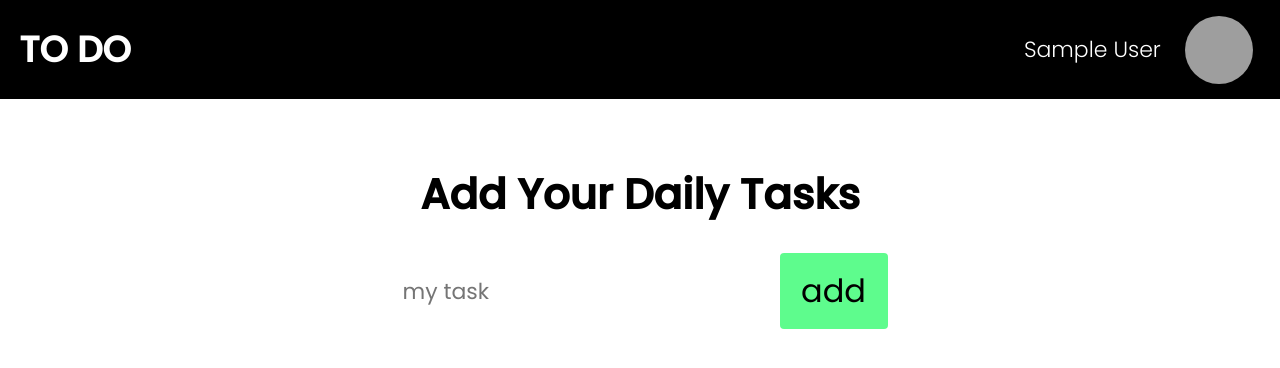
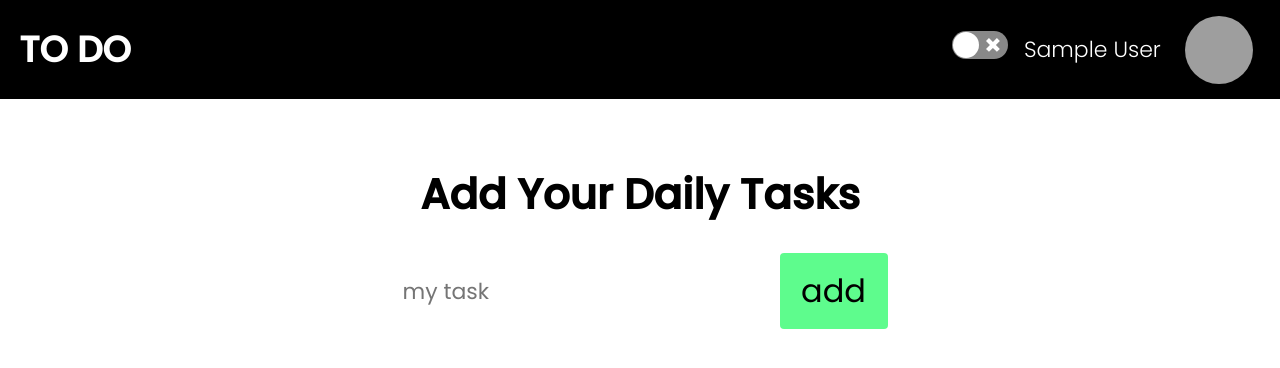
Before and after one commit to jaba777/todo-task, a React (Create React App) app: page /profile in a window 1280 px wide. Shown: the top 368 px of the page. Built offline with nearby package versions, Linux system fonts and the light colour scheme; sample sign-in values are in the browser's storage; grey boxes are pictures that could not be loaded.

Commit message:
add darkmode

```diff
--- a/package.json
+++ b/package.json
@@ -19,6 +19,7 @@
     "react-hook-form": "^7.43.9",
     "react-router-dom": "^6.10.0",
     "react-scripts": "5.0.1",
+    "react-switch": "^7.0.0",
     "sass": "^1.62.1",
     "typescript": "^4.9.5",
     "web-vitals": "^2.1.4",
--- a/src/Components/Header.tsx
+++ b/src/Components/Header.tsx
@@ -1,11 +1,15 @@
 import React, { useState, useEffect, useContext } from 'react';
 import { AuthContext } from '../auth/AuthContext';
 import { createListContext } from '../auth/DailyContext';
+import {MoodEffectContext} from '../auth/MoodEffect';
 import './Header.scss';
 import Button from '@mui/material/Button';
 import Menu from '@mui/material/Menu';
 import MenuItem from '@mui/material/MenuItem';
 import { useNavigate } from 'react-router-dom';
+
+import Switch from "react-switch";
+
 
 
 interface User {
@@ -18,6 +22,7 @@ const Header = () => {
   const crrentList = useContext(createListContext);
   const [userData, setUserData] = useState<User>({ name: undefined, photo: undefined });
  const navigate = useNavigate();
+ const useMoodEffect=useContext(MoodEffectContext)
 
   useEffect(() => {
     setUserData({
@@ -44,8 +49,23 @@ const Header = () => {
   const Logout=()=>{
     currentUser?.setCurrentUser(null);
     crrentList?.setCurrenList(null)
+    useMoodEffect?.setEffect('light')
     navigate('/');
   }
+
+
+
+
+
+
+  const [checked,setChecked]=useState(false);
+
+  function effectchange(e:any){
+    setChecked(false)
+
+   useMoodEffect?.setEffect((curr:string)=>curr === 'light' ? 'dark' : 'light')
+  }
+
 
   return (
     <>
@@ -56,6 +76,10 @@ const Header = () => {
           </div>
           <div className="lists">
             <ul>
+              <li>
+              <Switch onChange={effectchange} checked={useMoodEffect?.effect==='dark'} />
+
+              </li>
               <li>{userData?.name}</li>
 
               <li>
--- a/src/Components/routes/Private.tsx
+++ b/src/Components/routes/Private.tsx
@@ -5,9 +5,7 @@ import { Outlet, Navigate } from 'react-router-dom';
 export default function PrivateRoute(){
     const currentUser = JSON.parse(localStorage.getItem("user") || 'null') as boolean;
 
-    useEffect(()=>{
-        console.log(currentUser==null)
-    },[currentUser])
+
 
     return currentUser !== null ? <Outlet /> : <Navigate to='/' />
 }
--- a/src/Pages/Profile.scss
+++ b/src/Pages/Profile.scss
@@ -1,3 +1,16 @@
+.dark{
+    background: #222;
+    color: #fff;
+   .nav-list{
+     li{
+        background: #fff;
+        color: #000;
+     }
+   }
+}
+.profile-page{
+    //background: #222;
+    min-height: 100vh;
     .todos-container{
         width: 600px;
         max-width: 95%;
@@ -81,3 +94,4 @@
             }
         }
     }
+}
--- a/src/Pages/Profile.tsx
+++ b/src/Pages/Profile.tsx
@@ -4,6 +4,7 @@ import './Profile.scss';
 import Done from '../Images/done.png';
 import Delete from '../Images/delete.png';
 import {createListContext} from '../auth/DailyContext';
+import {MoodEffectContext} from '../auth/MoodEffect';
 
 interface ListUser {
   id: number | string;
@@ -44,10 +45,6 @@ const Profile = () => {
     setDailyTasks(currentList?.currentList)
   },[currentList?.currentList])
 
-
-
-
-
   const toggleBrandButton = async (id: number |string) => {
 
     try {
@@ -57,8 +54,11 @@ const Profile = () => {
     }
   };
 
+  const useMoodEffect=useContext(MoodEffectContext)
+
+
   return (
-    <>
+   <section className={`profile-page ${useMoodEffect?.effect==='dark'? 'dark': 'light'}`}>
     <Header />
      <section className='todos-container'>
 
@@ -80,7 +80,7 @@ const Profile = () => {
         </ul>
 
      </section>
-    </>
+   </section>
   )
 }
 
--- /dev/null
+++ b/src/auth/MoodEffect.tsx
@@ -0,0 +1,46 @@
+import { useState,ReactNode,createContext,useEffect } from "react";
+
+
+interface MoodEffectValue {
+   effect: string;
+   setEffect: any;
+   toggleTheme: (input: string) => void;
+}
+
+
+interface MoodEffectProviderProps {
+    children: ReactNode;
+  }
+
+export const MoodEffectContext = createContext<MoodEffectValue | null>(null);
+
+export const MoodEffectProvider=({children}:MoodEffectProviderProps)=>{
+
+    const printEffects = localStorage.getItem("effect");
+
+ const [effect,setEffect]=useState<string>(
+    printEffects? JSON.parse(printEffects) : 'light'
+ );
+
+ const toggleTheme=()=>{
+    setEffect((curr)=>curr === 'light' ? 'dark' : 'light')
+ }
+
+ useEffect(()=>{
+    localStorage.setItem("effect", JSON.stringify(effect));
+ },[effect])
+
+ const contextValue: MoodEffectValue = {
+    effect,
+    setEffect,
+    toggleTheme
+  };
+
+ return(
+    <MoodEffectContext.Provider value={contextValue}>
+        {children}
+    </MoodEffectContext.Provider>
+ )
+
+
+}
--- a/src/index.tsx
+++ b/src/index.tsx
@@ -5,7 +5,7 @@ import './index.scss';
 import {AuthContextProvider} from './auth/AuthContext';
 import {DailyContextProvider} from './auth/DailyContext';
 import {BrowserRouter as Router} from 'react-router-dom';
-
+import {MoodEffectProvider} from './auth/MoodEffect';
 
 const root = ReactDOM.createRoot(
   document.getElementById('root') as HTMLElement
@@ -13,9 +13,11 @@ const root = ReactDOM.createRoot(
 root.render(
   <DailyContextProvider>
     <AuthContextProvider>
+     <MoodEffectProvider>
       <Router>
         <App />
       </Router>
+     </MoodEffectProvider>
     </AuthContextProvider>
   </DailyContextProvider>
 );
```
Also changed, not shown: 1 other file (tests, documents, lock files or other folders). Lines whose indentation alone changed are shown as unchanged.
